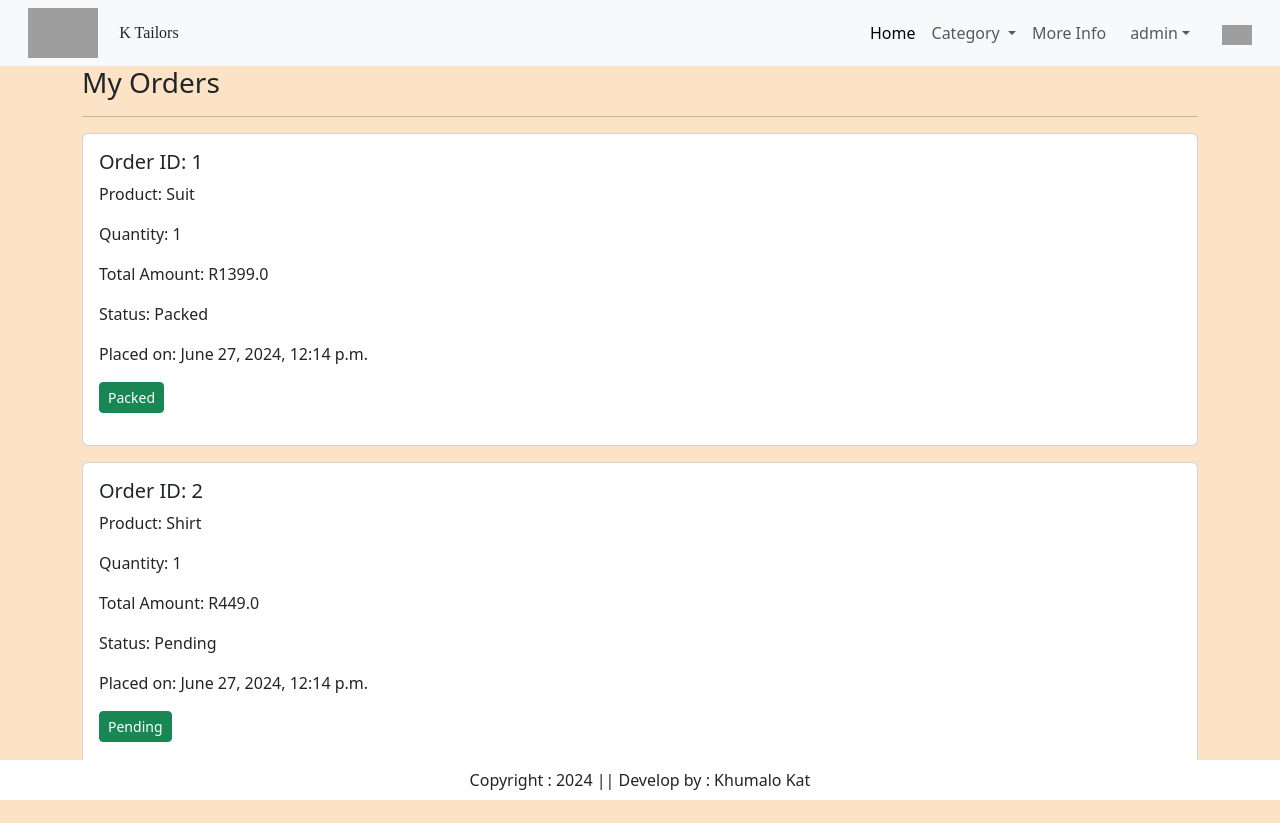
After one commit to KhumaloKat/web, a Django app: page /orders/ in a window 1280 px wide. The commit adds this page. Run offline with Django 5.2, Linux system fonts and the light colour scheme; a user stored in the database is signed in; data comes from the database, SQL or seed files in the repository; both versions use the stored data as it was after the commit; some libraries are stand-ins or nearby versions; grey boxes are pictures that could not be loaded.

Commit message:
orders view on userside

```diff
--- a/app/Templates/app/base.html
+++ b/app/Templates/app/base.html
@@ -16,9 +16,9 @@
 <body style="background-color:  rgba(252, 220, 180, 0.774)">
     <nav class="navbar navbar-expand-lg bg-body-tertiary">
         <div class="container-fluid">
-          <a class="navbar-brand" href="#">
+          <a class="navbar-brand" href="/">
             <div>
-            <img src="{% static 'app/images/logo.png' %}" width="70" height="50"/>
+            <img src="{% static 'app/images/logo.png' %}"  width="70" height="50"/>
             <a style="font-family: 'Times New Roman', Times, serif;">K Tailors</a>
             </div>
           </a>
@@ -26,6 +26,10 @@
             <span class="navbar-toggler-icon"></span>
           </button>
           <div class="collapse navbar-collapse" id="navbarSupportedContent">
+
+
+
+          </div>
           <ul class="navbar-nav me-auto mb-2 mb-lg-0">
             {% if request.user.is_authenticated %}
             <li class="nav-item">
@@ -45,19 +49,12 @@
               <a class="nav-link"  href="{% url 'about' %}">More Info</a>
             </li>
           </ul>
-
-            <form class="d-flex" role="search">
-              <input class="form-control me-2" type="search" placeholder="Search" aria-label="Search">
-              <button class="btn btn-outline-success" type="submit">Search</button>
-            </form>
-          </div>
-
           <ul class="navbar-nav me-auto mb-2 mb-lg-0">
             <li class="nav-item dropdown mx-2">
                 <a class="nav-link dropdown-toggle " href="#" id="profileDropdown" role="button" data-bs-toggle="dropdown" aria-expanded="false">{{ request.user }}</a>
                 <ul class="dropdown-menu" aria-labelledby="profileDropdown">
                      <li><a class="dropdown-item" href="{% url 'profile' %}">Profile</a></li>
-                    <li><a class="dropdown-item" href="#">Orders</a></li>
+                    <li><a class="dropdown-item" href="{% url 'order_list' %}">Orders</a></li>
                     <li><a class="dropdown-item" href="{% url 'passwordchange'%}">Change Password</a></li>
                     <li><form id="logout-form" action="{% url 'logout' %}" method="post" style="display: none;">
                       {% csrf_token %}
--- a/app/Templates/app/home.html
+++ b/app/Templates/app/home.html
@@ -12,7 +12,7 @@
     <div id="carouselExampleAutoplaying" class="carousel slide" data-bs-ride="carousel" style="margin-top: -400px; margin-left: 400px;">
         <div class="carousel-inner">
             <div class="carousel-item active">
-                <img src="https://i.ytimg.com/vi/BFzryMZ0Z0E/maxresdefault.jpg" class="d-block w-100" alt="..." height="400px">
+                <img src="https://i.ytimg.com/vi/BFzryMZ0Z0E/maxresdefault.jpg" class="d-block w-100" alt="..." height="400px" href=>
             </div>
             <div class="carousel-item">
                 <img src="https://cdn.24.co.za/files/Cms/General/d/440/e917572694a0430686d9f4d315ebc578.jpg" class="d-block w-100" alt="..." height="400px">
@@ -64,6 +64,7 @@
             </div>
             </a>
         </div>
+
         <div class="col-auto" style="margin-right: 1cm; margin-top: 0.3cm;">
             <a href="{% url 'category' 'KD'%}" >
             <div class="card" style="width: 18rem; margin-top: 15px;">
--- /dev/null
+++ b/app/Templates/app/orders.html
@@ -0,0 +1,30 @@
+<!-- order_list.html -->
+{% extends 'app/base.html' %}
+{% load static %}
+
+{% block title %}My Orders{% endblock title %}
+
+{% block main-content %}
+<div class="container mb-5">
+    <h3 class="mb-3">My Orders</h3>
+    <hr>
+    {% for order in orders %}
+    <div class="card mb-3">
+        <div class="card-body">
+            <h5>Order ID: {{ order.id }}</h5>
+            <p>Product: {{ order.product.title }}</p>
+            <p>Quantity: {{ order.quantity }}</p>
+            <p>Total Amount: R{{ order.total_cost }}</p>
+            <p>Status: {{ order.status }}</p>
+            <p>Placed on: {{ order.ordered_date }}</p>
+            {% if request.user.is_superuser %}
+            <p>
+                <a href="{% url 'update_order_status' order.id 'Accepted' %}" class="btn btn-sm btn-success">{{ order.status }}</a>
+
+            </p>
+            {% endif %}
+        </div>
+    </div>
+    {% endfor %}
+</div>
+{% endblock main-content %}
--- a/app/admin.py
+++ b/app/admin.py
@@ -15,5 +15,7 @@ class CartModelAdmin(admin.ModelAdmin):
     list_display = ['id', 'user', 'quantity', 'product']
 
 @admin.register(Order)
-class Payment(admin.ModelAdmin):
-    list_display = ['id', 'user', 'Customer', 'product', 'quantity', 'ordered_date', 'status']
+class OrderAdmin(admin.ModelAdmin):
+    list_display = ('id', 'user', 'Customer', 'product', 'quantity', 'status', 'ordered_date')
+    list_filter = ('status', 'ordered_date')
+    search_fields = ('user__username', 'Customer__name', 'product__title')
--- a/app/urls.py
+++ b/app/urls.py
@@ -31,6 +31,10 @@ urlpatterns = [
     path('passwordchangedone/', auth_views.PasswordChangeDoneView.as_view(template_name='app/passwordchangedone.html'), name='passwordchangedone'),
     path('logout/', auth_views.LogoutView.as_view(next_page='login'), name='logout'),
     path('order-success/', views.ordersuccess, name='order-success'),
+     path('orders/', views.order_list, name='order_list'),
+    path('update-order-status/<int:order_id>/<str:status>/', views.update_order_status, name='update_order_status'),
+
+
 
 
     #Js functions
--- a/app/views.py
+++ b/app/views.py
@@ -9,6 +9,8 @@ from django.db.models import Q
 from django.views.decorators.csrf import csrf_exempt
 from django.conf import settings
 import json
+from django.shortcuts import render, get_object_or_404
+from django.contrib.auth.decorators import login_required, user_passes_test
 
 
 # Create your views here.
@@ -145,6 +147,19 @@ class checkout(View):
 def ordersuccess(request):
     return render(request, 'app/payment_success.html')
 
+
+def order_list(request):
+    orders = Order.objects.filter(user=request.user)
+    return render(request, 'app/orders.html', {'orders': orders})
+
+@user_passes_test(lambda u: u.is_superuser)
+def update_order_status(request, order_id, status):
+    order = get_object_or_404(Order, id=order_id)
+    order.status = status
+    order.save()
+    messages.success(request, 'Order status updated successfully!')
+    return redirect('order_list')
+
 def plus_cart(request):
     if request.method == 'GET':
         prod_id = request.GET['prod_id']
```
Also changed, not shown: app/Templates/app/about.html (+4 -4 lines), app/Templates/app/category.html (+1 -9 lines), db.sqlite3. Lines whose indentation alone changed are shown as unchanged.
